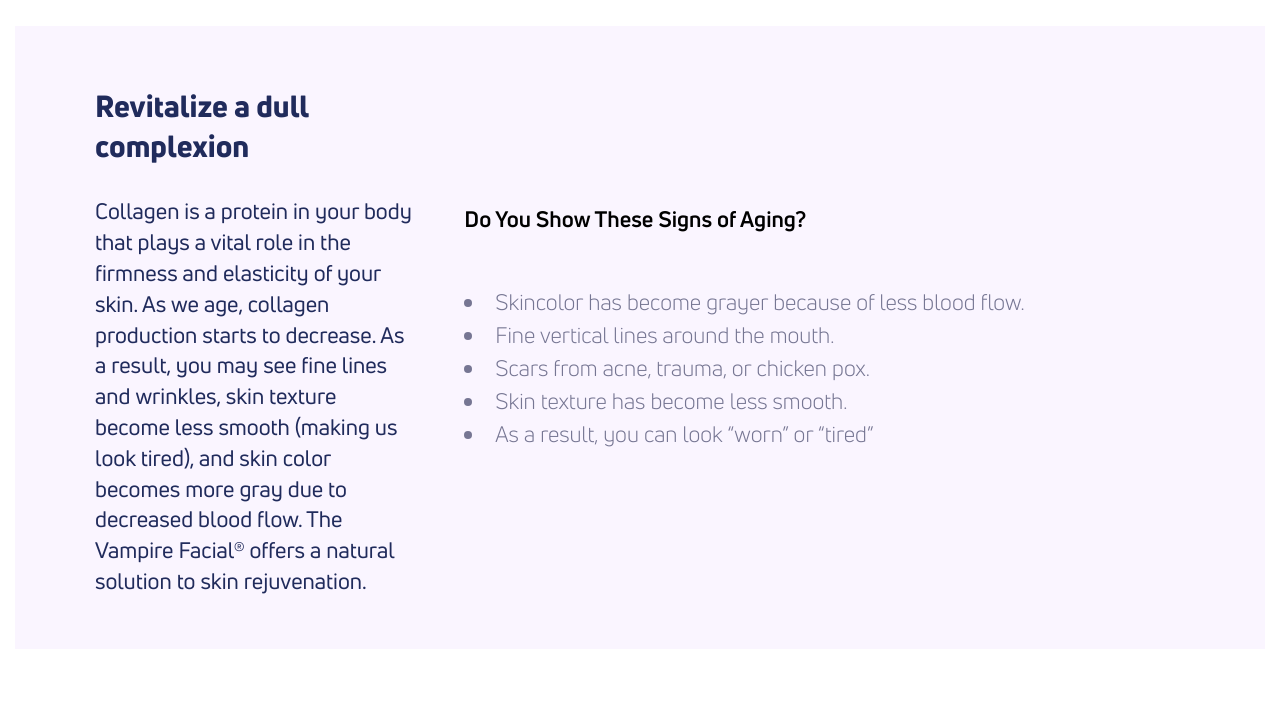
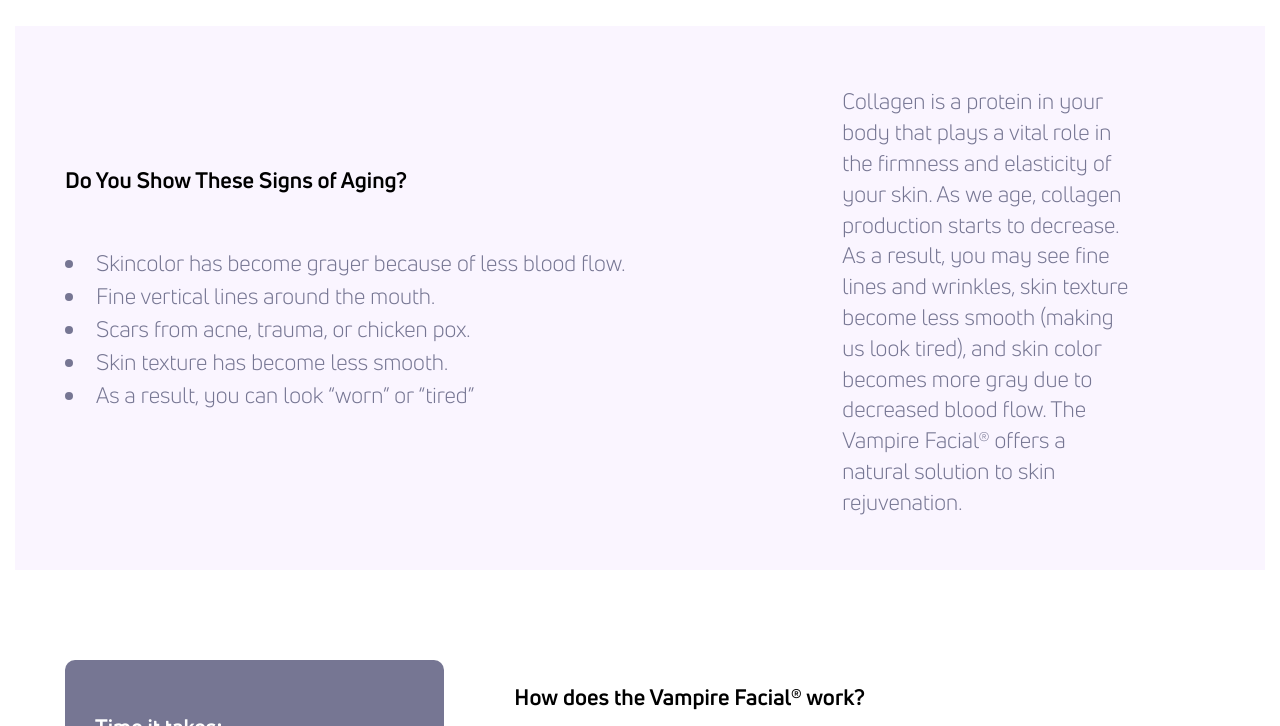
Before and after one commit to theneverwoods/gerstenberg.clinic, a Jekyll site: the page built from services/aesthetics.html, in a window 1280 px wide and 900 px high, scrolled down 1135 px, cut to the strip 174-900 px from the top of the window. Built offline with Jekyll 4.4.1, drawn with Linux system fonts in a browser that asks for light colours.

Commit message:
Update aesthetics.html

```diff
--- a/services/aesthetics.html
+++ b/services/aesthetics.html
@@ -15,10 +15,6 @@ redirect_from: /vampire
 </div>
 
 <div class="row light blurb">
-  <div class="third">
-    <h2>Revitalize a dull complexion</h2>
-    <p> Collagen is a protein in your body that plays a vital role in the firmness and elasticity of your skin. As we age, collagen production starts to decrease. As a result, you may see fine lines and wrinkles, skin texture become less smooth (making us look tired), and skin color becomes more gray due to decreased blood flow. The Vampire Facial® offers a natural solution to skin rejuvenation.</p>
-  </div>
   <div class="two-thirds">
     <div>
       <h3>Do You Show These Signs of Aging?</h3>
@@ -31,14 +27,21 @@ redirect_from: /vampire
       </ul>
     </div>
   </div>
+    <div class="third">
+    <p> Collagen is a protein in your body that plays a vital role in the firmness and elasticity of your skin. As we age, collagen production starts to decrease. As a result, you may see fine lines and wrinkles, skin texture become less smooth (making us look tired), and skin color becomes more gray due to decreased blood flow. The Vampire Facial® offers a natural solution to skin rejuvenation.</p>
+  </div>
 </div>
 
 <div class="row cards">
   <div class="third card dark">
       <h3>Time it takes:</h3>
-      <li>45 minutes</li>
+      <ul>
+          <li>45 minutes</li>
+      </ul>
       <h3>Recovery time:</h3>
-      <li>minimal to none</li>
+      <ul>
+          <li>minimal to none</li>
+      </ul>
     <h3>Treats:</h3>
     <ul>
       <li>Fine lines and wrinkles</li>
```
